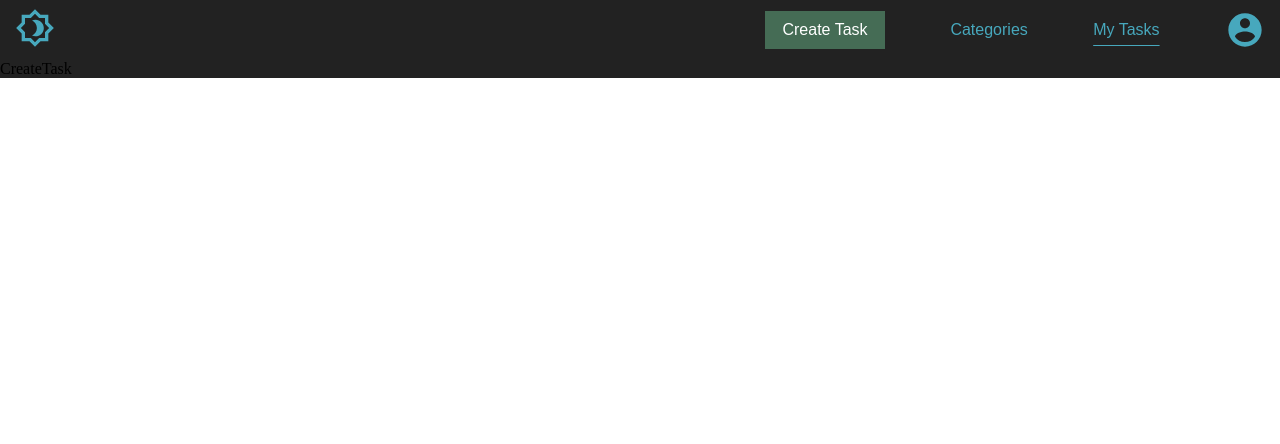
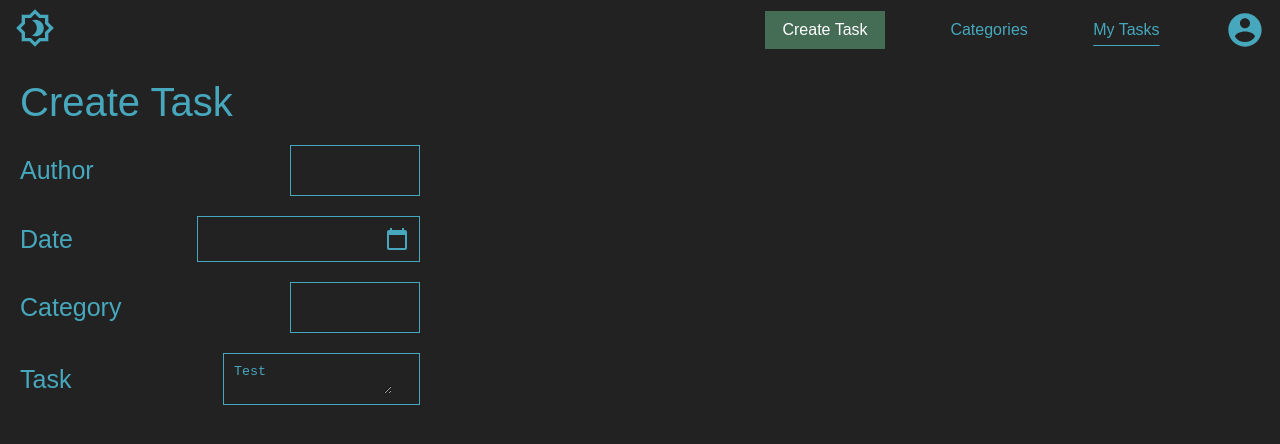
Before and after one commit to seba-nigu/react-todo-list, a React (Create React App) app: page /create-task in a window 1280 px wide. Shown: the top 444 px of the page. Built offline with nearby package versions, Linux system fonts and the light colour scheme.

Commit message:
added textarea component and made the "create task" page

```diff
--- a/src/App.js
+++ b/src/App.js
@@ -2,7 +2,7 @@ import { useState } from "react";
 import MyTasks from "./Pages/MyTasks/MyTasks";
 import Navbar from "./Components/Navbar/Navbar";
 import { darkTheme } from "./themes/theme";
-import { BrowserRouter as Router, Routes, Route, Link } from "react-router-dom";
+import { BrowserRouter as Router, Routes, Route } from "react-router-dom";
 import CreateTask from "./Pages/CreateTask/CreateTask";
 
 function App() {
--- a/src/Components/Dropdown/Dropdown.js
+++ b/src/Components/Dropdown/Dropdown.js
@@ -13,17 +13,19 @@ function Dropdown(props) {
       <input
         type="text"
         name="categories"
-        list="categories"
+        list={props.datalistName}
         autocomplete="on"
         className="dropdown-input"
         style={{
           color: props.theme.normalText,
         }}
       />
-      <datalist id="categories" className="dropdown-input">
-        <option>Work</option>
-        <option>Homework</option>
-      </datalist>
+      {props.datalist || (
+        <datalist id="categories" className="dropdown-input">
+          <option>Work</option>
+          <option>Homework</option>
+        </datalist>
+      )}
     </div>
   );
 }
--- a/src/Components/SearchBar/SearchBar.js
+++ b/src/Components/SearchBar/SearchBar.js
@@ -10,6 +10,7 @@ function SearchBar(props) {
         width: props.width,
         color: props.theme.normalText,
         borderColor: props.theme.normalText,
+        height: props.height,
       }}
     >
       <input
@@ -20,7 +21,7 @@ function SearchBar(props) {
           color: props.theme.normalText,
         }}
       />
-      <Search />
+      {props.icon || <Search />}
     </div>
   );
 }
--- /dev/null
+++ b/src/Components/TextArea/TextArea.js
@@ -0,0 +1,24 @@
+import React from "react";
+import "./style.css";
+
+function TextArea(props) {
+  return (
+    <div
+      className="TextArea"
+      style={{
+        borderColor: props.theme.normalText,
+      }}
+    >
+      <textarea
+        className="textarea-input"
+        style={{
+          color: props.theme.normalText,
+        }}
+      >
+        Test
+      </textarea>
+    </div>
+  );
+}
+
+export default TextArea;
--- /dev/null
+++ b/src/Components/TextArea/style.css
@@ -0,0 +1,15 @@
+.TextArea {
+  border: 1px solid white;
+  color: white;
+  display: flex;
+  padding: 10px;
+}
+
+.textarea-input {
+  border: none;
+  width: 90%;
+  outline: none;
+  background: transparent;
+  color: white;
+  resize: vertical;
+}
--- a/src/Pages/CreateTask/CreateTask.js
+++ b/src/Pages/CreateTask/CreateTask.js
@@ -1,8 +1,90 @@
+import { CalendarToday } from "@material-ui/icons";
 import React from "react";
+import Dropdown from "../../Components/Dropdown/Dropdown";
+import SearchBar from "../../Components/SearchBar/SearchBar";
+import TextArea from "../../Components/TextArea/TextArea";
 import "./style.css";
 
-function CreateTask() {
-  return <div className="CreateTask">CreateTask</div>;
+function CreateTask(props) {
+  return (
+    <div className="CreateTask">
+      <div
+        className="createtask-text"
+        style={{
+          color: props.theme.normalText,
+        }}
+      >
+        Create Task
+      </div>
+      <div className="task-info-container">
+        <div className="task-info">
+          <div
+            className="task-info-name"
+            style={{
+              color: props.theme.normalText,
+            }}
+          >
+            Author
+          </div>
+          <Dropdown
+            theme={props.theme}
+            datalist={
+              <datalist id="authors" className="dropdown-input">
+                <option>Seba</option>
+                <option>Radu</option>
+              </datalist>
+            }
+            datalistName={"authors"}
+          />
+        </div>
+
+        <div className="task-info">
+          <div
+            className="task-info-name"
+            style={{
+              color: props.theme.normalText,
+            }}
+          >
+            Date
+          </div>
+          <SearchBar theme={props.theme} icon={<CalendarToday />} />
+        </div>
+
+        <div className="task-info">
+          <div
+            className="task-info-name"
+            style={{
+              color: props.theme.normalText,
+            }}
+          >
+            Category
+          </div>
+          <Dropdown
+            theme={props.theme}
+            datalist={
+              <datalist id="categories" className="dropdown-input">
+                <option>Work</option>
+                <option>Homework</option>
+              </datalist>
+            }
+            datalistName={"categories"}
+          />
+        </div>
+
+        <div className="task-info">
+          <div
+            className="task-info-name"
+            style={{
+              color: props.theme.normalText,
+            }}
+          >
+            Task
+          </div>
+          <TextArea theme={props.theme} />
+        </div>
+      </div>
+    </div>
+  );
 }
 
 export default CreateTask;
--- a/src/Pages/CreateTask/style.css
+++ b/src/Pages/CreateTask/style.css
@@ -0,0 +1,19 @@
+.createtask-text {
+  font-size: 40px;
+  margin: 20px 0;
+}
+
+.CreateTask {
+  font-family: sans-serif;
+  min-height: 100vh;
+  margin: 0 20px;
+}
+
+.task-info {
+  display: flex;
+  width: 400px;
+  justify-content: space-between;
+  align-items: center;
+  font-size: 25px;
+  margin: 20px 0;
+}
--- a/src/Pages/MyTasks/MyTasks.js
+++ b/src/Pages/MyTasks/MyTasks.js
@@ -12,7 +12,7 @@ function MyTaks(props) {
           color: props.theme.normalText,
         }}
       >
-        MyTaks
+        My Tasks
       </div>
       <div className="search-area">
         <SearchBar
@@ -20,7 +20,7 @@ function MyTaks(props) {
           width="250px"
           theme={props.theme}
         />
-        <Dropdown theme={props.theme} />
+        <Dropdown theme={props.theme} datalistName={"categories"} />
       </div>
       <div className="task-boxes">
         <TaskBox
```
